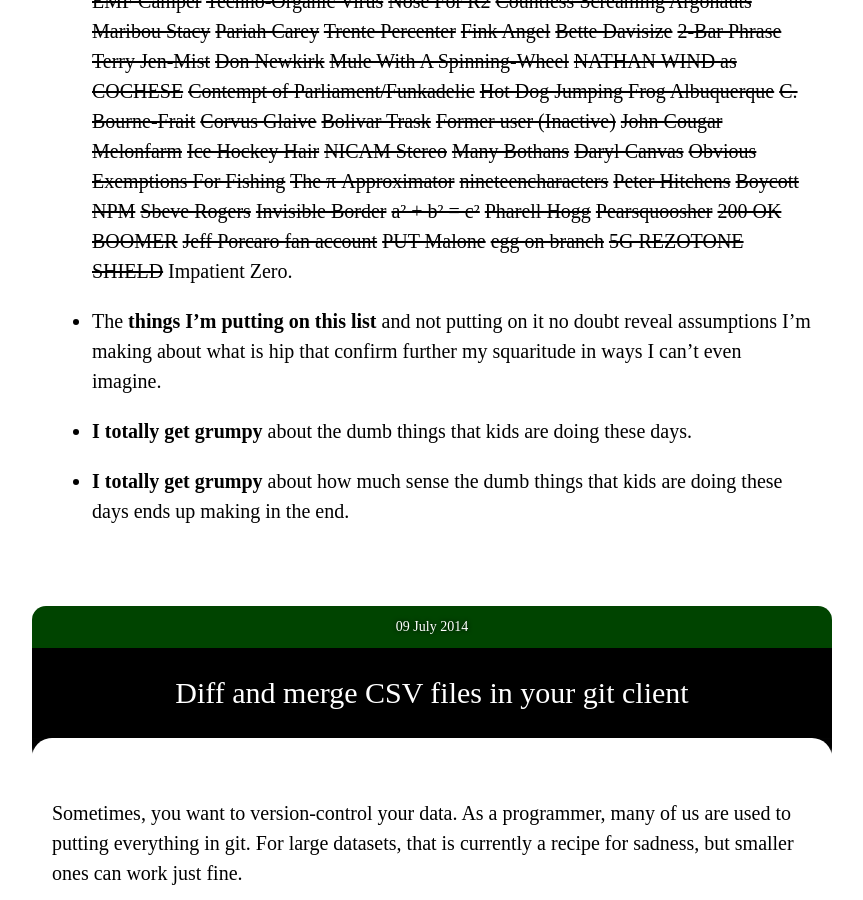
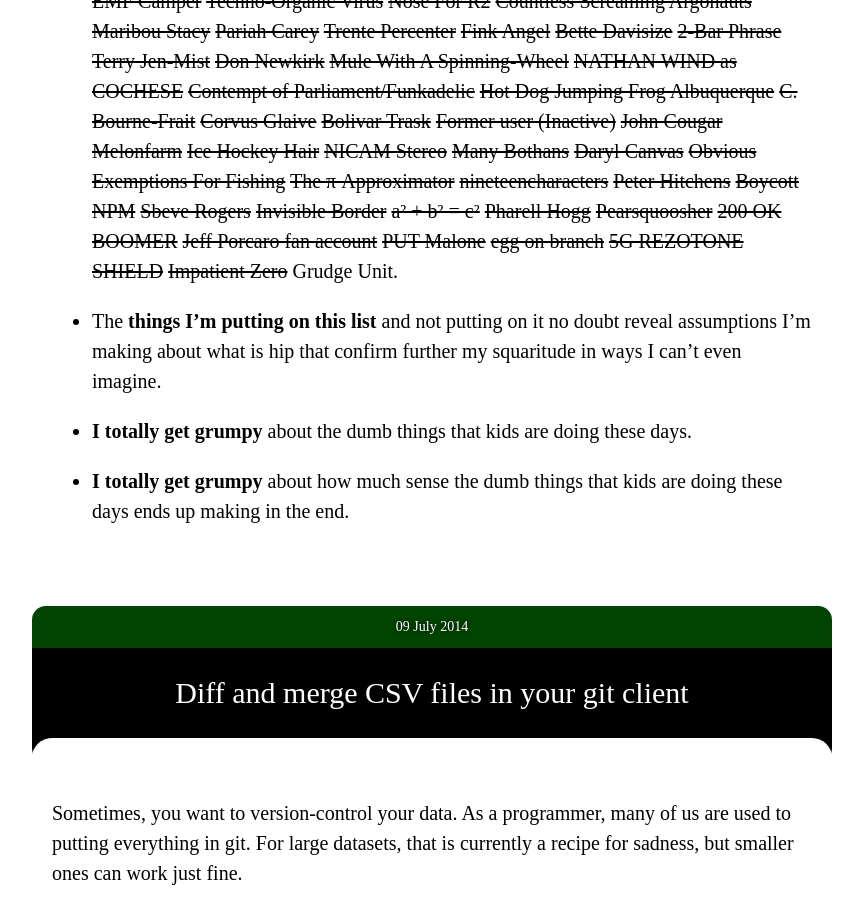
Before and after one commit to paulfitz/paulfitz.github.io, a Jekyll site: the page built from index.html, in a window 1280 px wide and 900 px high, scrolled down 22071 px. Shown: the whole window, without its empty margins (208-1071 px from the left). Built offline with Jekyll 4.4.1, drawn with Linux system fonts in a browser that asks for light colours; nearby versions of some CDN libraries.

Commit message:
add a pikesleyism

```diff
--- a/_data/pikes.json
+++ b/_data/pikes.json
@@ -203,5 +203,6 @@
   "PUT Malone",
   "egg on branch",
   "5G REZOTONE SHIELD",
-  "Impatient Zero"
+  "Impatient Zero",
+  "Grudge Unit"
 ]
```
